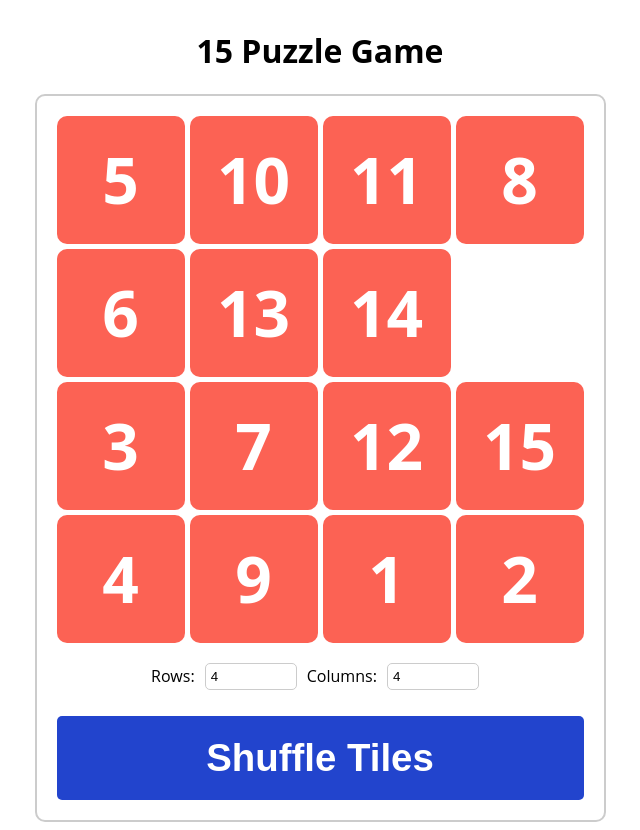
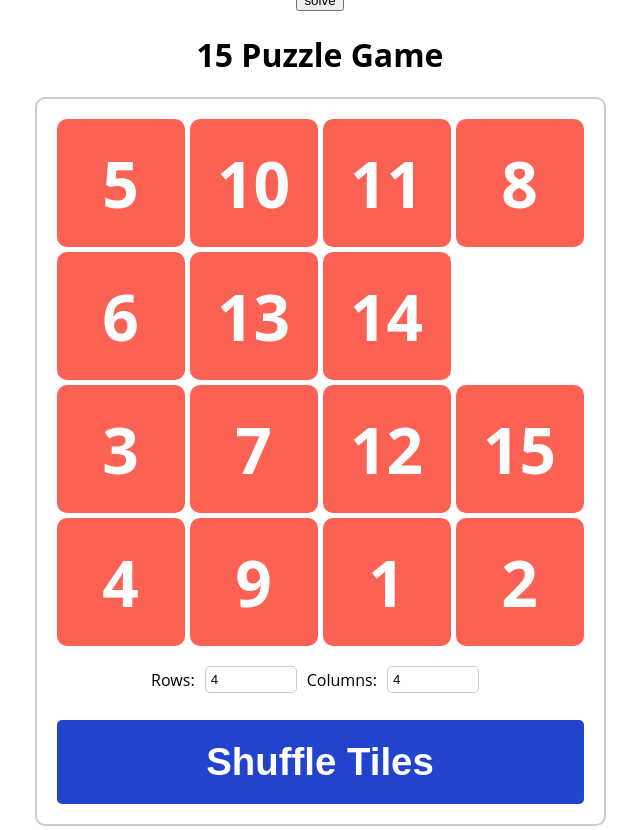
Before and after one commit to mdanneil/15puzzle, a React (Create React App) app: page / in a window 1280 px wide. Shown: the whole page, without its empty margins (320-960 px from the left). Built offline with nearby package versions, Linux system fonts and the light colour scheme.

Commit message:
add wincondition, a button to automatically solve the puzzle and a way to show when the player has won

```diff
--- a/src/components/Board/Board.tsx
+++ b/src/components/Board/Board.tsx
@@ -1,5 +1,5 @@
 import Tile from "../Tile/Tile";
-import { getDirection, moveTiles } from "../../helpers/helpers";
+import { getDirection, isSolved, moveTiles } from "../../helpers/helpers";
 import "./Board.css";
 
 interface BoardProps {
@@ -7,9 +7,16 @@ interface BoardProps {
   numCols: number;
   tiles: number[];
   setTiles: React.Dispatch<React.SetStateAction<number[]>>;
+  setIsSolved: React.Dispatch<React.SetStateAction<boolean>>;
 }
 
-const Board = ({ numRows, numCols, tiles, setTiles }: BoardProps) => {
+const Board = ({
+  numRows,
+  numCols,
+  tiles,
+  setTiles,
+  setIsSolved,
+}: BoardProps) => {
   const handleClick = (index: number) => {
     const clickedIndex: number = index;
     const blankIndex: number = tiles.indexOf(0);
@@ -25,6 +32,9 @@ const Board = ({ numRows, numCols, tiles, setTiles }: BoardProps) => {
     );
 
     setTiles(newTiles);
+    if (isSolved(newTiles)) {
+      setIsSolved(true);
+    }
   };
 
   return (
--- a/src/components/Game/Game.css
+++ b/src/components/Game/Game.css
@@ -1,10 +1,9 @@
-/* src/components/Game.css */
 .game {
   display: flex;
   flex-direction: column;
   align-items: center;
   justify-content: center;
-  /* height: 100vh; */
+  height: 100vh;
 }
 
 .game-container {
@@ -18,6 +17,7 @@
 
 .board-container {
   margin-bottom: 20px;
+  position: relative;
 }
 
 .options {
@@ -50,3 +50,13 @@
   cursor: pointer;
   border-radius: 5px;
 }
+
+.overlay {
+  position: absolute;
+  background-color: rgba(255, 255, 255, 0.3);
+  display: flex;
+  align-items: center;
+  justify-content: center;
+  font-size: 24px;
+  color: black;
+}
--- a/src/components/Game/Game.tsx
+++ b/src/components/Game/Game.tsx
@@ -7,10 +7,12 @@ const Game = () => {
   const [numRows, setNumRows] = useState(4);
   const [numCols, setNumCols] = useState(4);
   const [tiles, setTiles] = useState<number[]>([]);
+  const [isSolved, setIsSolved] = useState<boolean>(false);
 
   useEffect(() => {
     const shuffledTiles = shuffleTiles(numRows, numCols);
     setTiles(shuffledTiles);
+    setIsSolved(false);
   }, [numRows, numCols]);
 
   const handleRowsChange = (e: React.ChangeEvent<HTMLInputElement>) => {
@@ -24,10 +26,22 @@ const Game = () => {
   const handleShuffle = () => {
     const shuffledTiles = shuffleTiles(numRows, numCols);
     setTiles(shuffledTiles);
+    setIsSolved(false);
+  };
+
+  const handleSolve = () => {
+    const solvedTiles = Array.from(
+      { length: numRows * numCols },
+      (_, index) => index + 1
+    );
+    solvedTiles[solvedTiles.length - 1] = 0;
+    setTiles(solvedTiles);
+    setIsSolved(true);
   };
 
   return (
     <div className="game">
+      <button onClick={handleSolve}>solve</button>
       <h1>15 Puzzle Game</h1>
       <div className="game-container">
         <div className="board-container">
@@ -36,7 +50,13 @@ const Game = () => {
             numRows={numRows}
             numCols={numCols}
             setTiles={setTiles}
+            setIsSolved={setIsSolved}
           />
+          {isSolved && (
+            <div className="overlay">
+              Congratulations! You solved the puzzle!
+            </div>
+          )}
         </div>
         <div className="options">
           <label htmlFor="rows">Rows:</label>
--- a/src/helpers/helpers.ts
+++ b/src/helpers/helpers.ts
@@ -75,3 +75,12 @@ export const moveTiles = (
   }
   return newTiles;
 };
+
+export const isSolved = (tiles: number[]): boolean => {
+  for (let i = 0; i < tiles.length - 1; i++) {
+    if (tiles[i] !== i + 1) {
+      return false;
+    }
+  }
+  return tiles[tiles.length - 1] === 0;
+};
```
